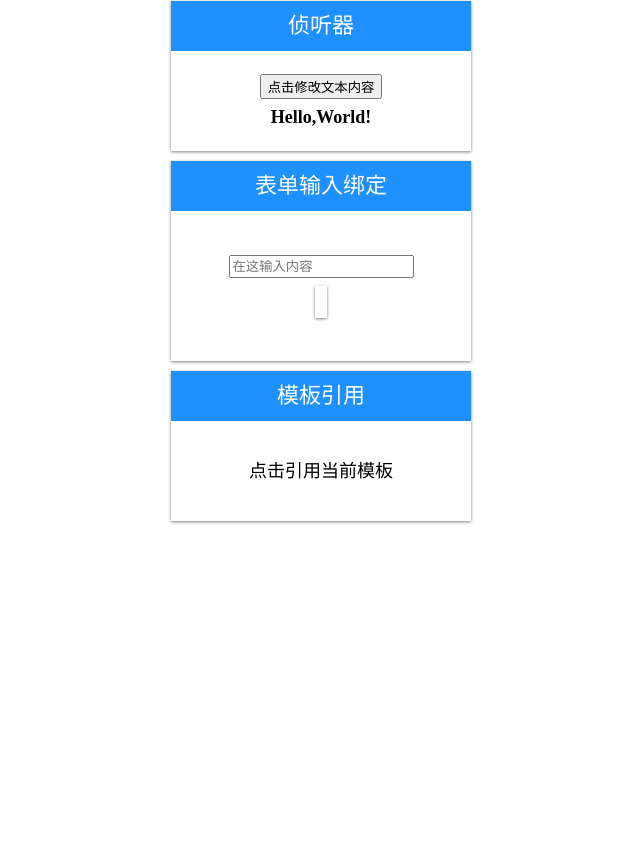
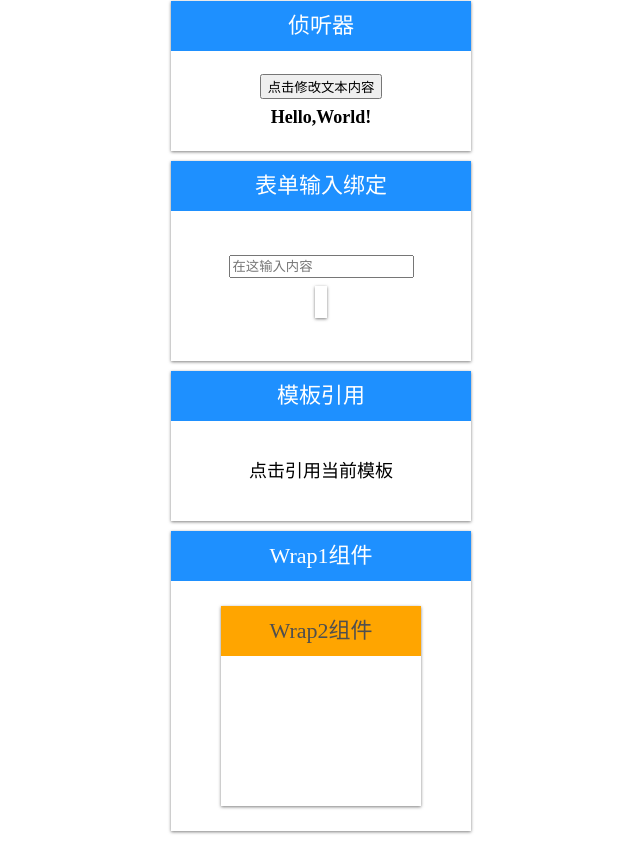
Before and after one commit to ruoton6/vue-base, a Vue app: page / in a window 1280 px wide. Shown: the part 587-1428 px from the top of the page, without its empty margins (319-959 px from the left). Before the commit the page ends 1118 px from the top, so only its background shows below. Built offline with nearby package versions, Linux system fonts and the light colour scheme.

Commit message:
更新：组件嵌套、组件注册

```diff
--- a/src/App.vue
+++ b/src/App.vue
@@ -5,6 +5,7 @@ import ClassDemo from "./components/ClassDemo.vue";
 import WatchDemo from "./components/WatchDemo.vue";
 import ModelDemo from "./components/ModelDemo.vue";
 import RefDemo from "./components/RefDemo.vue";
+import Wrap1 from "./components/Wrap1.vue";
 </script>
 
 <template>
@@ -14,4 +15,5 @@ import RefDemo from "./components/RefDemo.vue";
   <WatchDemo />
   <ModelDemo />
   <RefDemo />
+  <Wrap1 />
 </template>
--- /dev/null
+++ b/src/components/Wrap1.vue
@@ -0,0 +1,38 @@
+<template>
+    <div class="wrap1-wrapper">
+        <div class="wrap1-title">
+            Wrap1组件
+        </div>
+        <Wrap2 />
+    </div>
+</template>
+
+<script>
+// 组件局部注册，组件嵌套
+import Wrap2 from "./Wrap2.vue";
+
+export default {
+    components: {
+        "Wrap2": Wrap2
+    }
+}
+</script>
+
+<style scoped>
+.wrap1-wrapper {
+    height: 300px;
+    width: 300px;
+    box-shadow: 0px 1px 3px rgba(0, 0, 0, .5);
+    margin: 10px auto;
+}
+
+.wrap1-title {
+    height: 50px;
+    width: 100%;
+    background-color: #1e90ff;
+    color: #ffffff;
+    text-align: center;
+    line-height: 50px;
+    font-size: 22px;
+}
+</style>
--- /dev/null
+++ b/src/components/Wrap2.vue
@@ -0,0 +1,36 @@
+<template>
+    <div class="wrap2-wrapper">
+        <div class="wrap2-title">
+            {{ msg }}
+        </div>
+    </div>
+</template>
+
+<script>
+export default {
+    data() {
+        return {
+            msg: "Wrap2组件"
+        }
+    }
+}
+</script>
+
+<style scoped>
+.wrap2-wrapper {
+    height: 200px;
+    width: 200px;
+    box-shadow: 0px 1px 3px rgba(0, 0, 0, .5);
+    margin: 25px auto;
+}
+
+.wrap2-title {
+    height: 50px;
+    width: 100%;
+    background-color: #ffa500;
+    color: #4f4f4f;
+    text-align: center;
+    line-height: 50px;
+    font-size: 22px;
+}
+</style>
```
Also changed, not shown: 1 other file (tests, documents, lock files or other folders).
